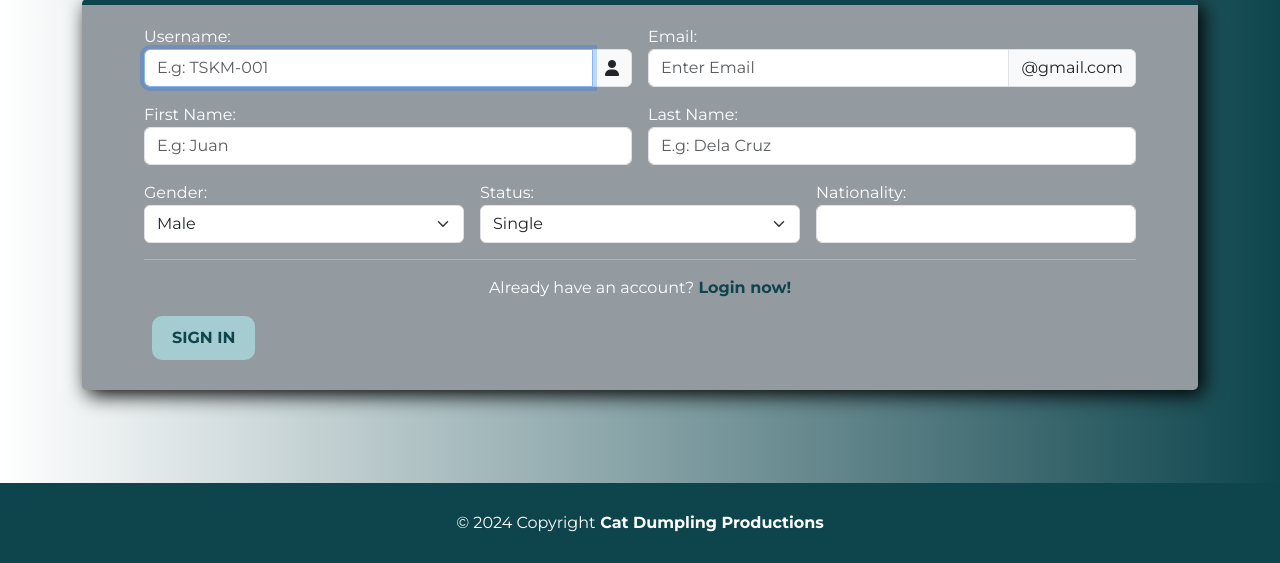
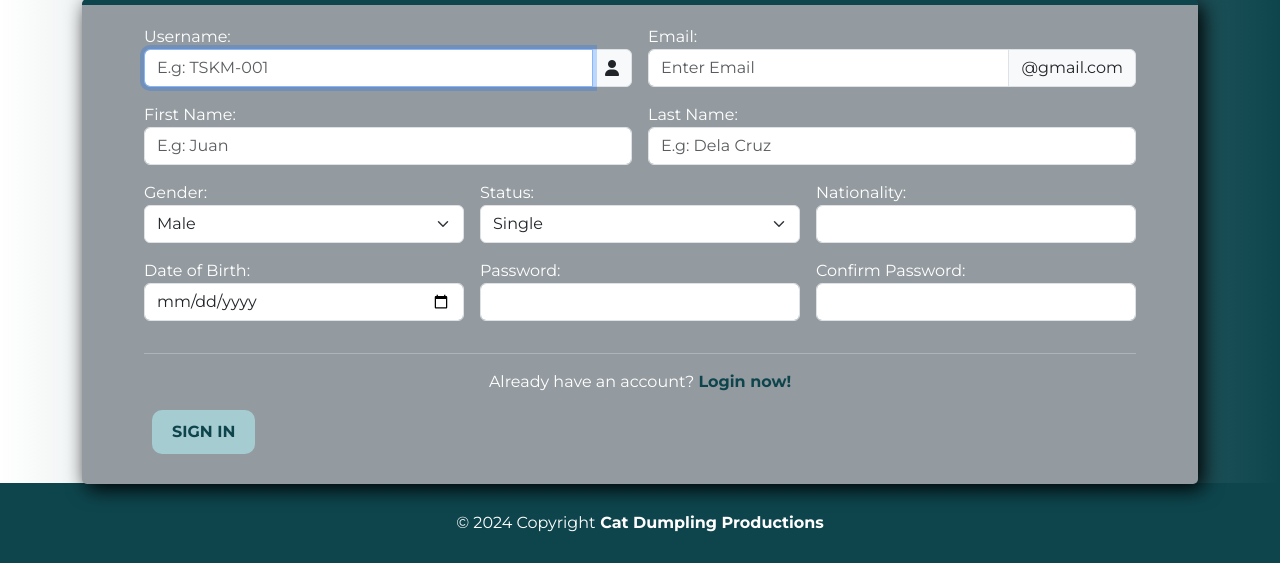
Before and after one commit to markgg33/task-management-project, a PHP site: page /registration.php in a window 1280 px wide. Shown: the part 237-800 px from the top of the page. Run offline with PHP 8.4, Linux system fonts and the light colour scheme; some libraries are stand-ins or nearby versions.

Commit message:
added dob, pass, and confirm pass

```diff
--- a/registration.php
+++ b/registration.php
@@ -145,6 +145,22 @@ if (isset($_POST['submit'])) {
                             <input type="text" class="form-control" name="nationality" autofocus required>
                         </div>
                     </div>
+                    <div class="mb-3"></div>
+                </div>
+                <div class="row gx-3">
+                    <div class="col">
+                        <label for="DateOfBirth">Date of Birth:</label>
+                        <input type="date" name="dob" class="form-control" autofocus required>
+                    </div>
+                    <div class="col">
+                        <label for="Password">Password:</label>
+                        <input type="password" name="emp_pass" class="form-control" autofocus required>
+                    </div>
+                    <div class="col">
+                        <label for="ConfirmPassword">Confirm Password:</label>
+                        <input type="password" name="cpassword" class="form-control" autofocus required>
+                    </div>
+                    <div class="mb-3"></div>
                 </div>
                 <hr>
                 <div class="text-center">
```
